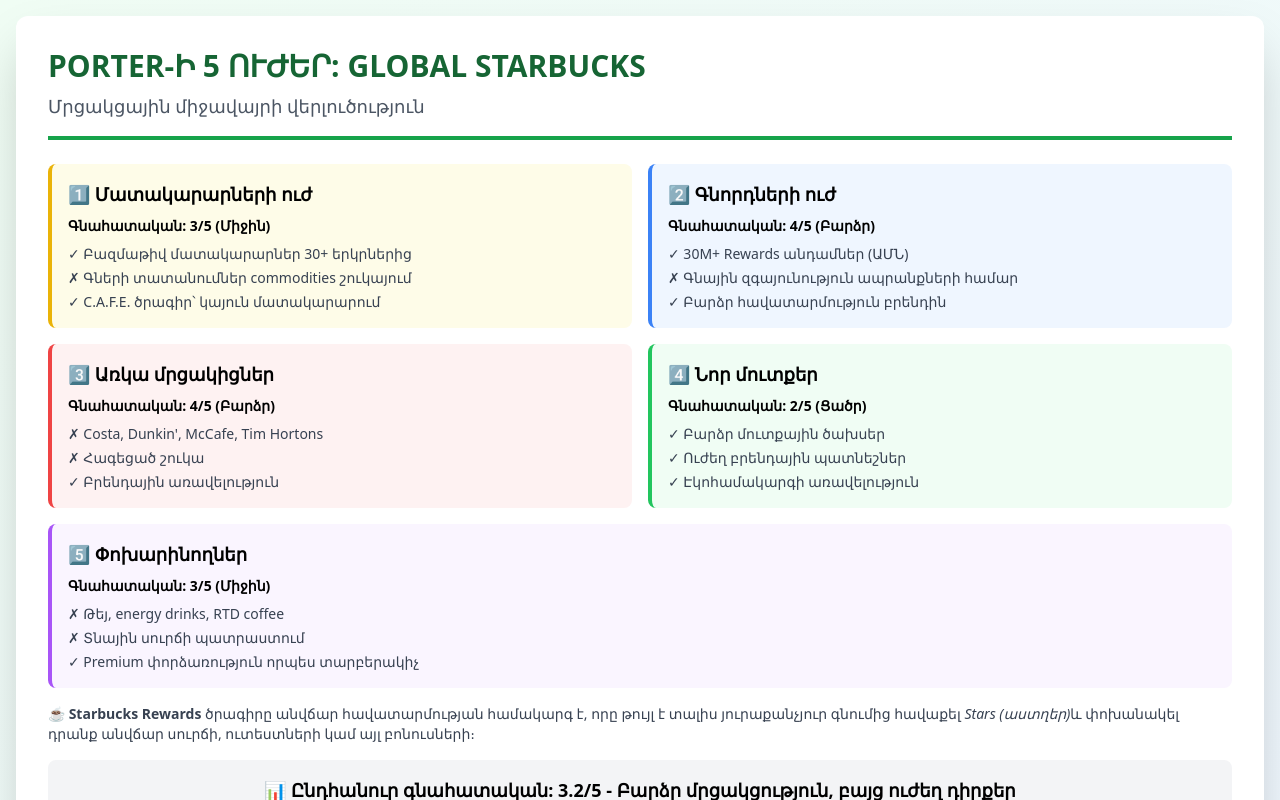
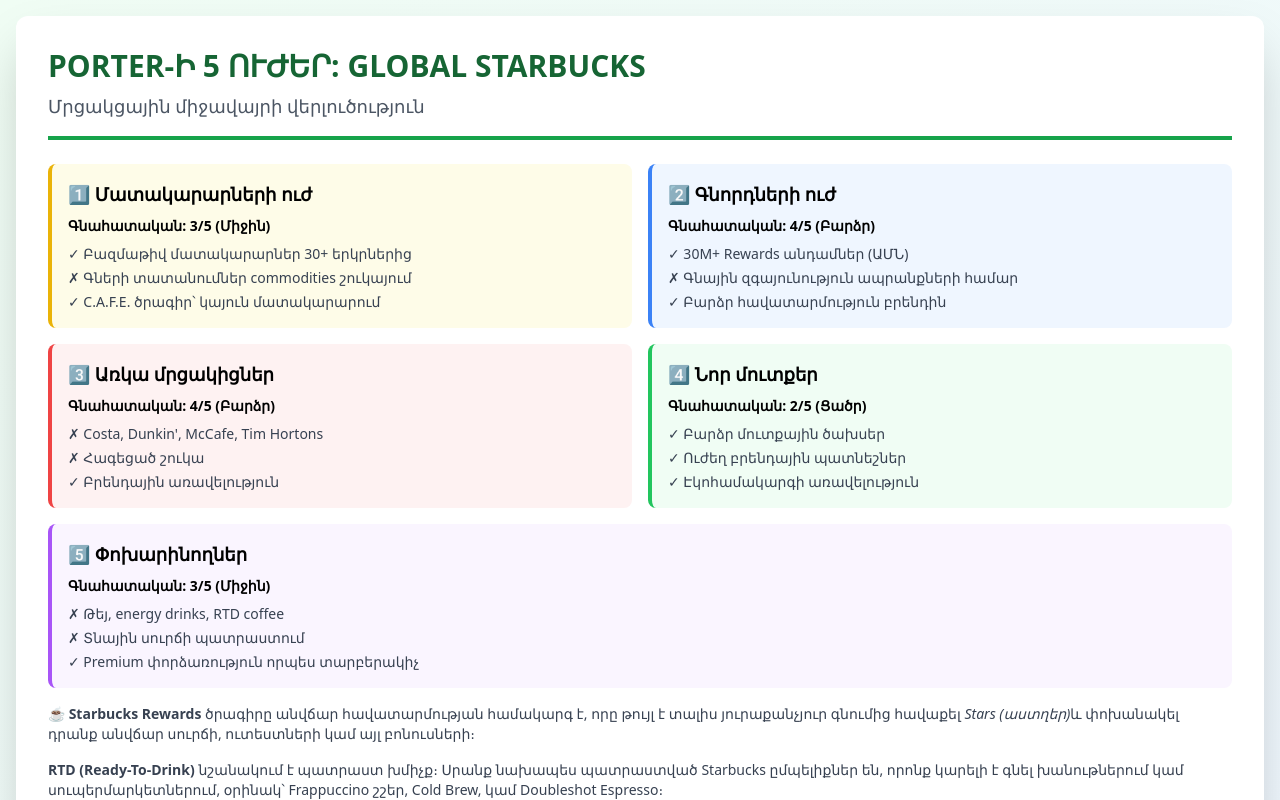
Before and after one commit to Vardanyan188/starbucks_preso_vite, a React (Vite) app: page / in a window 1280 px wide. Both pictures are taken after a click on the button 613 px from the left and 680 px from the top of the page. Shown: the top 800 px of the page. Built offline with nearby package versions, Linux system fonts and the light colour scheme.

Commit message:
Update StarbucksPresentation.tsx

```diff
--- a/src/StarbucksPresentation.tsx
+++ b/src/StarbucksPresentation.tsx
@@ -159,6 +159,13 @@
         ☕ <strong>Starbucks Rewards</strong> ծրագիրը անվճար հավատարմության համակարգ է,
         որը թույլ է տալիս յուրաքանչյուր գնումից հավաքել <em>Stars (աստղեր)</em>
         և փոխանակել դրանք անվճար սուրճի, ուտեստների կամ այլ բոնուսների։
+      </p>
+
+      <p className="text-sm text-gray-700 mt-2">
+        <strong>RTD (Ready-To-Drink)</strong> նշանակում է պատրաստ խմիչք։
+        Սրանք նախապես պատրաստված Starbucks ըմպելիքներ են, որոնք կարելի է
+        գնել խանութներում կամ սուպերմարկետներում,
+        օրինակ՝ Frappuccino շշեր, Cold Brew, կամ Doubleshot Espresso։
       </p>
 
       <div className="bg-gray-100 p-4 rounded-lg text-center">
```
